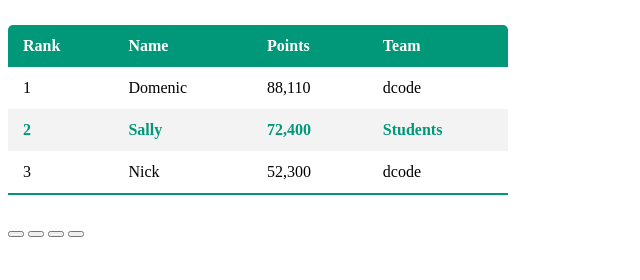
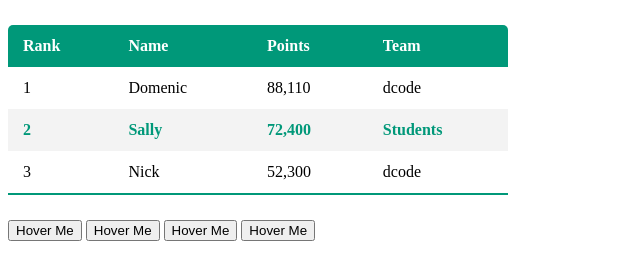
Before and after one commit to mehdisheikhbaqeri/Tutorials, a plain HTML site: page index.html in a window 1280 px wide. Shown: the whole page, without its empty margins (0-640 px from the left). Drawn offline with Linux system fonts and the light colour scheme; a web font is replaced by a local one.

Commit message:
class button added

```diff
--- a/index.html
+++ b/index.html
@@ -37,12 +37,12 @@
         </tr>
         <tbody></tbody>
     </table>
-
-    <section>
-        <button></button>
-        <button></button>
-        <button></button>
-        <button></button>
+    <!-- added button  -->
+    <section class="container">
+        <button class="btn btn1">Hover Me</button>
+        <button class="btn btn2">Hover Me</button>
+        <button class="btn btn3">Hover Me</button>
+        <button class="btn btn4">Hover Me</button>
     </section>
 
 </body>
```
